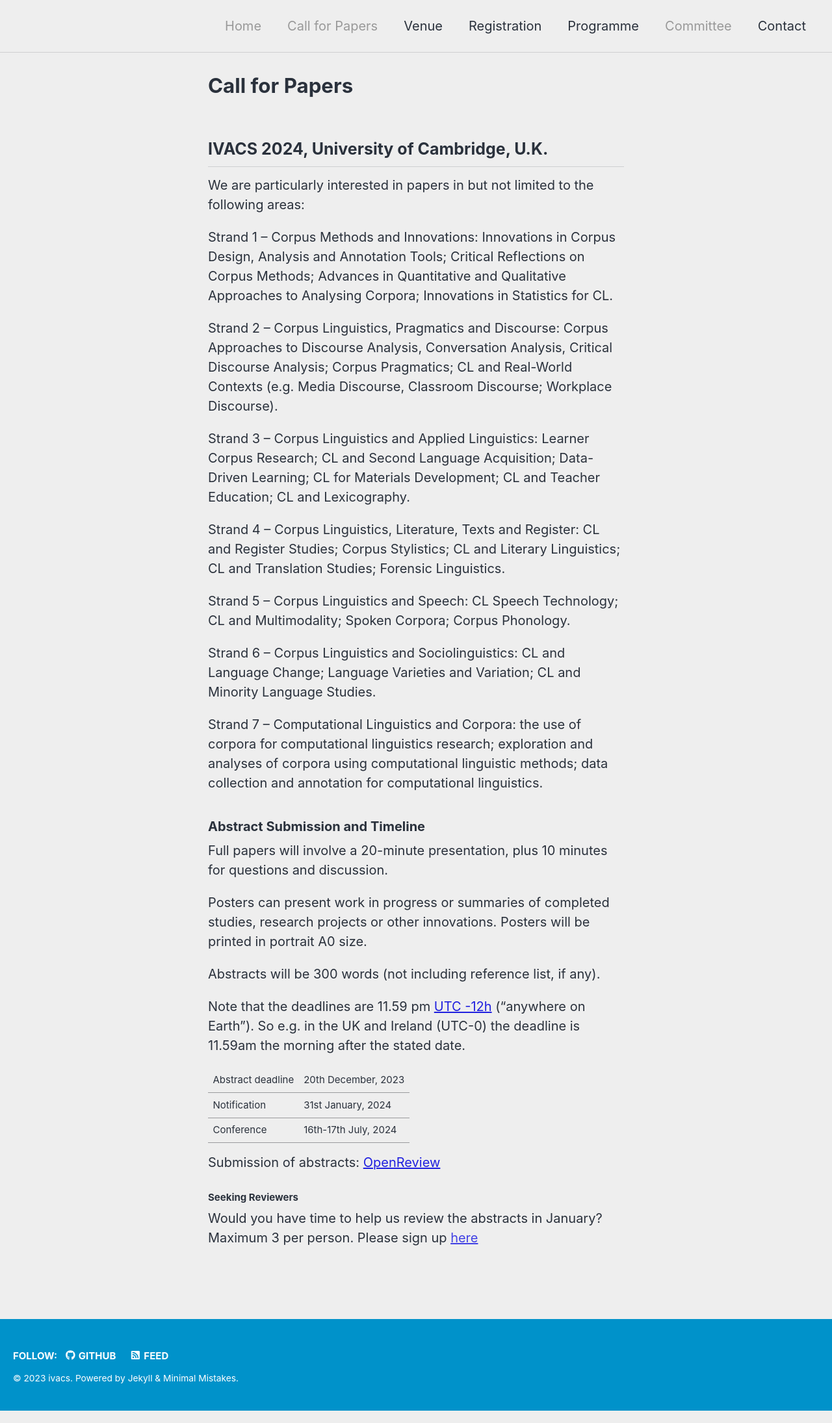
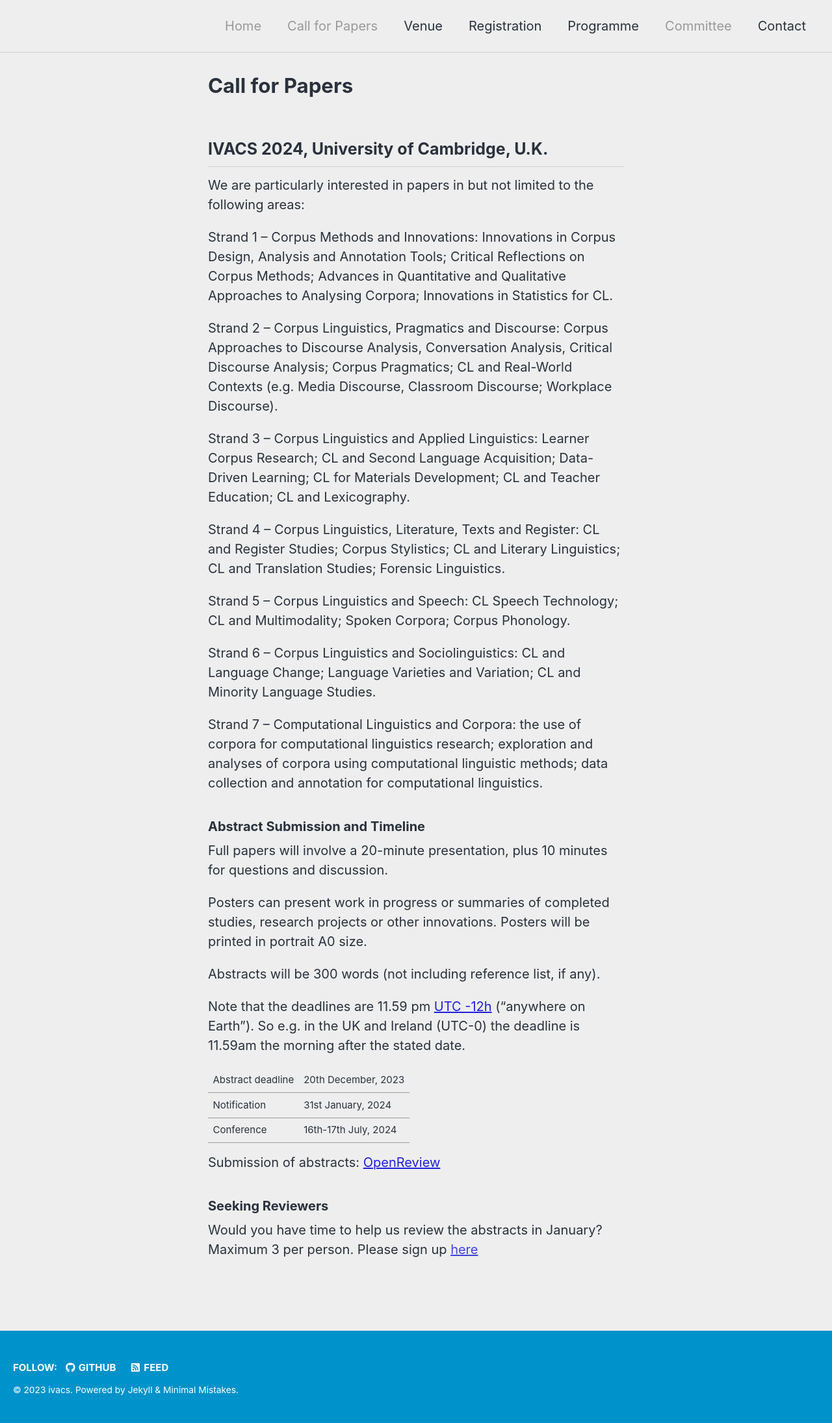
Before and after one commit to gfburton/aiabrixen2024, a Jekyll site: the page built from _pages/cfp.md, in a window 1280 px wide. Shown: the whole page at 65% size. Built offline with Jekyll 4.4.1, drawn with Linux system fonts in a browser that asks for light colours; cached includes are drawn as plain includes; nearby versions of some CDN libraries.

Commit message:
markdown update

```diff
--- a/_pages/cfp.md
+++ b/_pages/cfp.md
@@ -49,7 +49,7 @@ Note that the deadlines are 11.59 pm <a target="_blank" href="https://www.timean
 Submission of abstracts: [OpenReview](https://openreview.net/group?id=IVACS/2024/Conference)
 
 
-#### Seeking Reviewers
+### Seeking Reviewers
 
 Would you have time to help us review the abstracts in January? Maximum 3 per person.
 Please sign up [here]()
```
